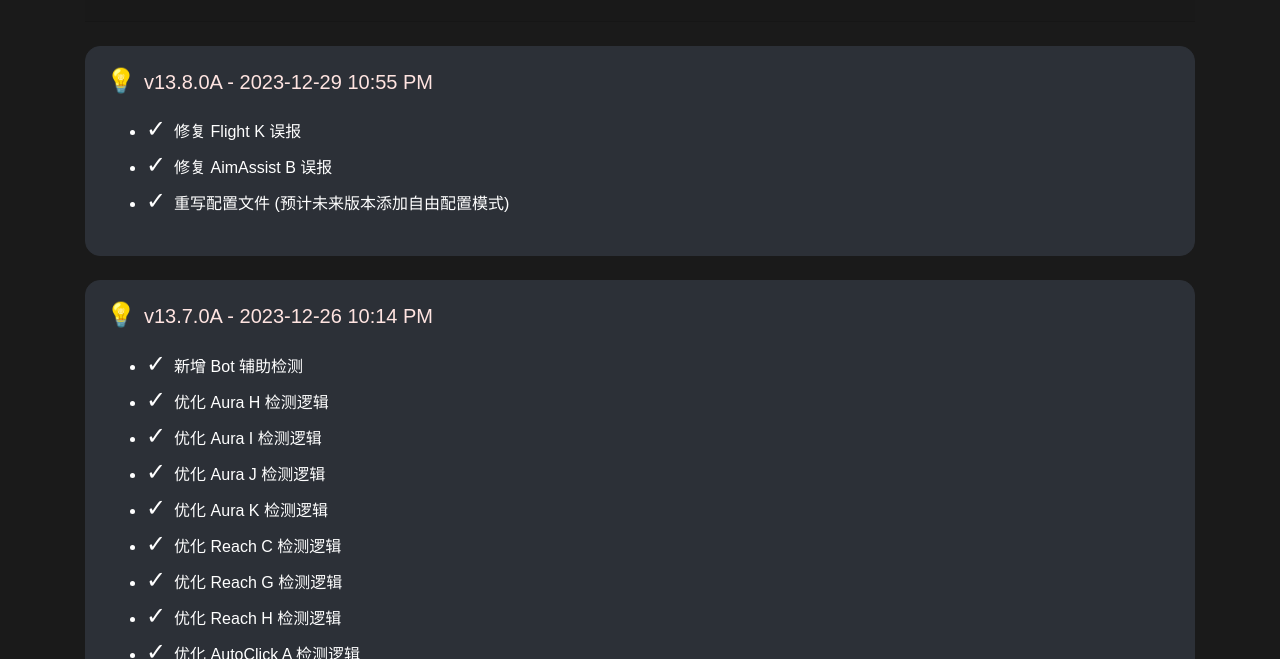
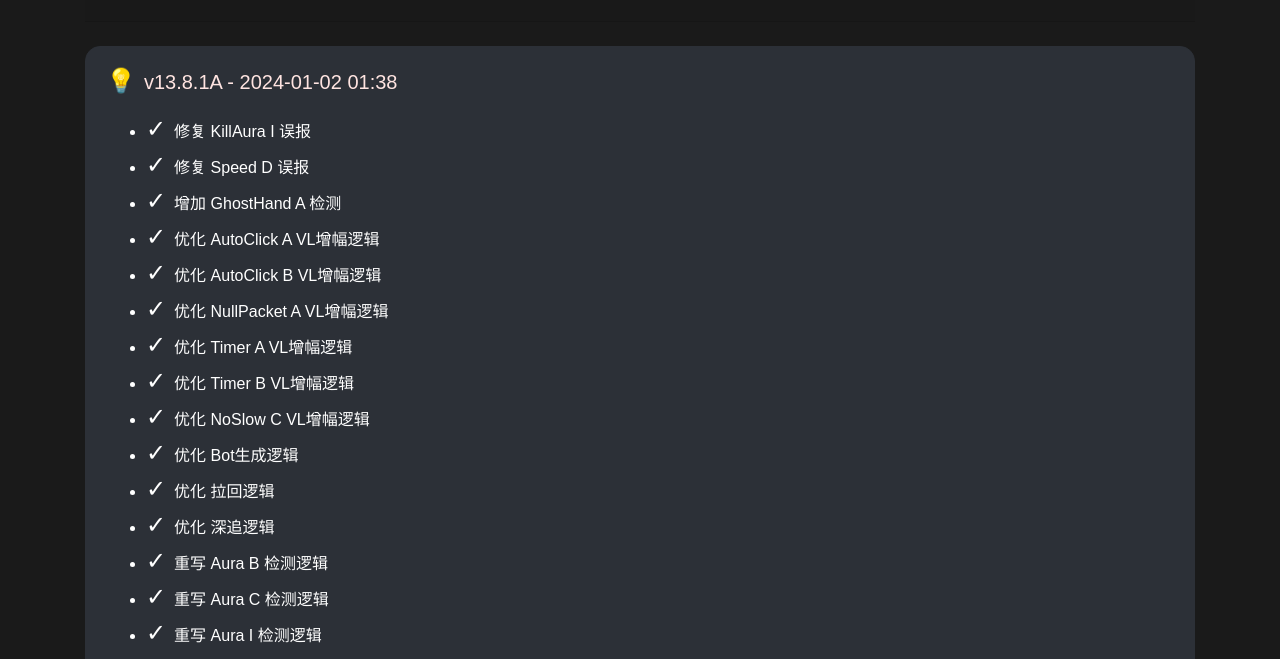
Before and after one commit to CoffeeTeaX/edgeac, a plain HTML site: page index.html in a window 1280 px wide. Shown: the part 141-800 px from the top of the page. Drawn offline with nearby package versions, Linux system fonts and the light colour scheme.

Commit message:
Update index.html

```diff
--- a/index.html
+++ b/index.html
@@ -72,6 +72,31 @@
             <h3 class="card-title"># 更新日志</h3>
         </div>
 
+	<div class="card mt-4">
+        <div class="card-body">
+            <h5 class="card-title"><span class="icon">&#128161;</span>v13.8.1A - 2024-01-02 01:38</h5>
+            <p class="card-text">
+                <ul>
+			<li><span class="icon">&#10003;</span>修复 KillAura I 误报</li>
+			<li><span class="icon">&#10003;</span>修复 Speed D 误报</li>
+			<li><span class="icon">&#10003;</span>增加 GhostHand A 检测</li>
+			<li><span class="icon">&#10003;</span>优化 AutoClick A VL增幅逻辑</li>
+			<li><span class="icon">&#10003;</span>优化 AutoClick B VL增幅逻辑</li>
+			<li><span class="icon">&#10003;</span>优化 NullPacket A VL增幅逻辑</li>
+			<li><span class="icon">&#10003;</span>优化 Timer A VL增幅逻辑</li>
+			<li><span class="icon">&#10003;</span>优化 Timer B VL增幅逻辑</li>
+			<li><span class="icon">&#10003;</span>优化 NoSlow C VL增幅逻辑</li>
+			<li><span class="icon">&#10003;</span>优化 Bot生成逻辑</li>
+			<li><span class="icon">&#10003;</span>优化 拉回逻辑</li>
+			<li><span class="icon">&#10003;</span>优化 深追逻辑</li>
+			<li><span class="icon">&#10003;</span>重写 Aura B 检测逻辑</li>
+			<li><span class="icon">&#10003;</span>重写 Aura C 检测逻辑</li>
+			<li><span class="icon">&#10003;</span>重写 Aura I 检测逻辑</li>
+
+                </ul>
+            </p>
+        </div>
+    </div>
 
 	<div class="card mt-4">
         <div class="card-body">
```
